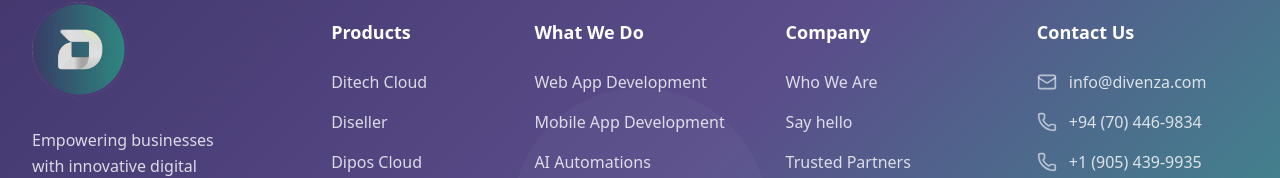
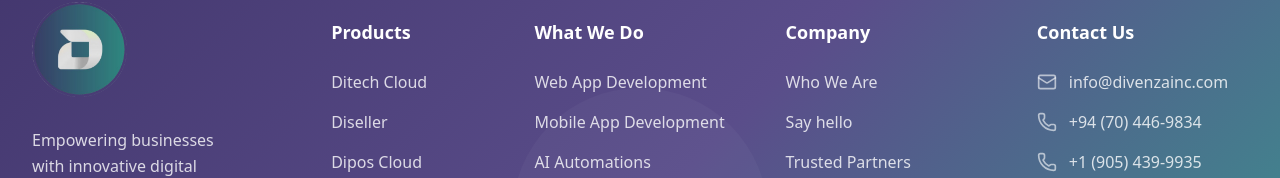
Before and after one commit to divenzainc/divenza_web_app, a Next.js app: page / in a window 1280 px wide. Shown: the part 9865-10043 px from the top of the page. Built offline with nearby package versions, Linux system fonts and the light colour scheme.

Commit message:
update the email address in the footer.

```diff
--- a/components/Footer.tsx
+++ b/components/Footer.tsx
@@ -177,11 +177,11 @@
               <ul className="space-y-4">
                 <li>
                   <a
-                    href="mailto:info@divenza.com"
+                    href="mailto:info@divenzainc.com"
                     className="text-white/80 hover:text-white transition-colors duration-200 flex items-center gap-3"
                   >
                     <Mail className="w-5 h-5 text-white/60" />
-                    info@divenza.com
+                    info@divenzainc.com
                   </a>
                 </li>
                 <li>
```
